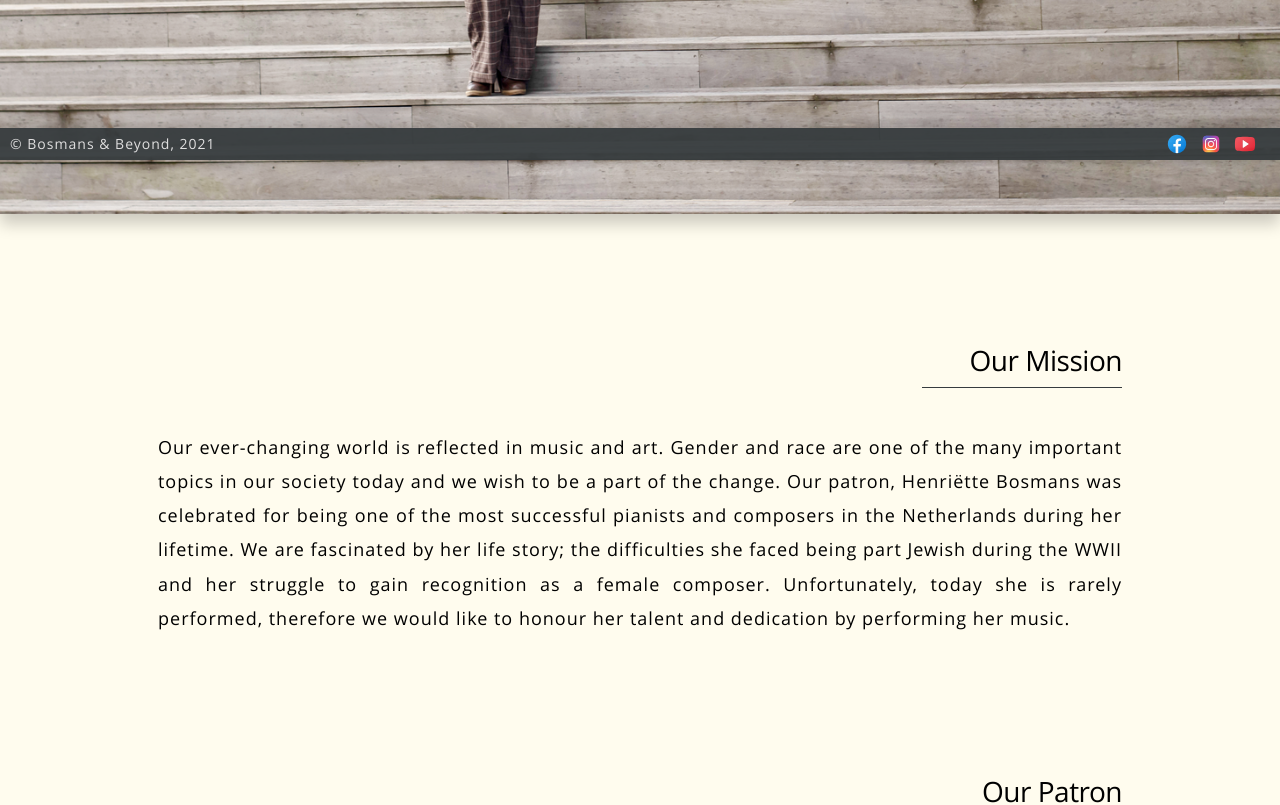
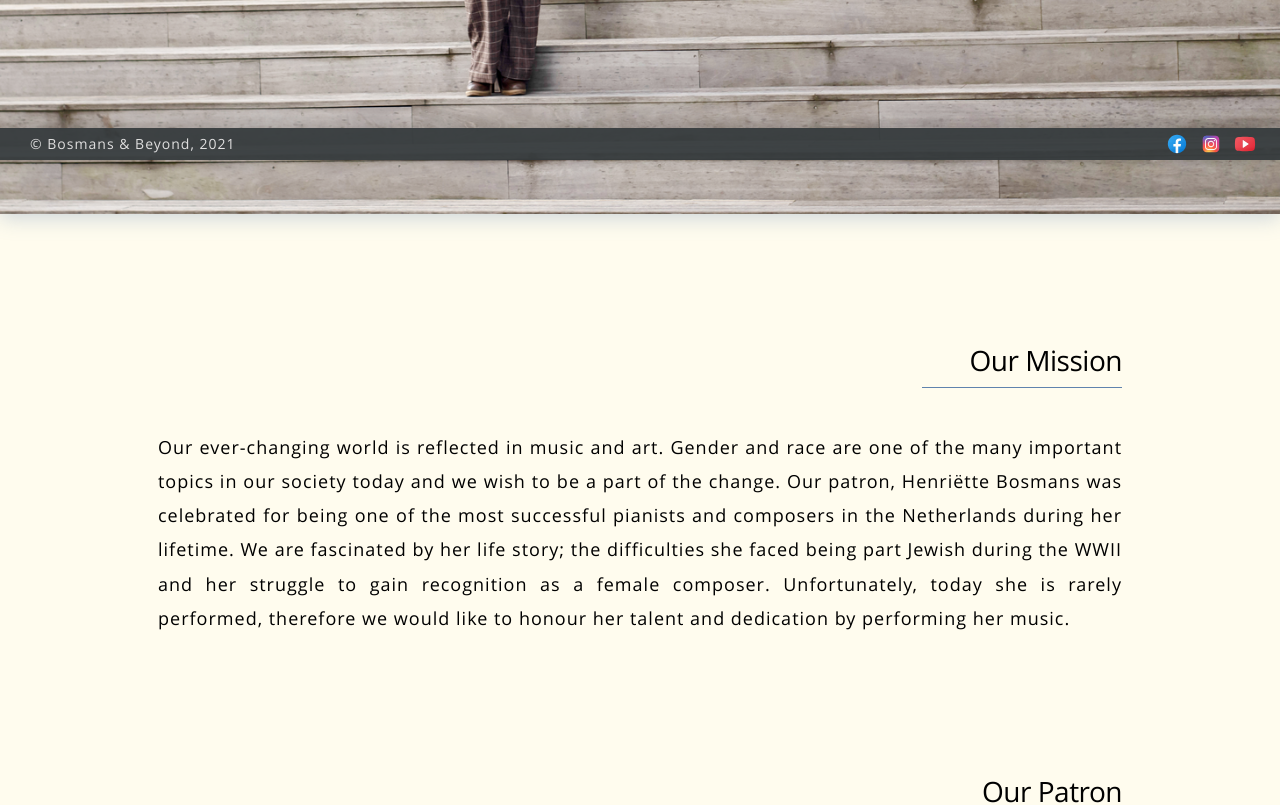
Before and after one commit to BKmetoff/bosmans-and-beyond, a React (Create React App) app: page / in a window 1280 px wide. Shown: the part 640-1445 px from the top of the page. Built offline with nearby package versions, Linux system fonts and the light colour scheme.

Commit message:
style: varoius style adjustments

```diff
--- a/src/components/backbone/Image.js
+++ b/src/components/backbone/Image.js
@@ -59,7 +59,8 @@ const Image = styled.img.attrs((props) => ({
 	${({ shadow }) =>
 		shadow !== undefined &&
 		css`
-			box-shadow: ${Theme.shadow.L};
+			/* box-shadow: ${Theme.shadow.L}; */
+			box-shadow: ${Theme.shadow.mPrimary};
 		`}
 
 	${({ footerIcon }) =>
--- a/src/components/backbone/Text.js
+++ b/src/components/backbone/Text.js
@@ -10,7 +10,7 @@ export const Text = styled.p`
 		footer !== undefined &&
 		css`
 			padding: 0;
-			padding-left: ${Theme.padding.XS};
+			padding-left: ${Theme.padding.M};
 			font-size: 14px;
 			@media (max-width: 768px) {
 				font-size: 12px;
@@ -42,5 +42,19 @@ export const Title = styled.h1`
 	text-align: end;
 	align-self: flex-end;
 	margin-right: ${Theme.margin.M};
-	border-bottom: 1px solid ${Theme.colors.dark};
+	border-bottom: 1px solid ${Theme.colors.primary};
+
+	${({ listTitle }) =>
+		listTitle !== undefined &&
+		css`
+			font-size: 26px;
+			width: 300px;
+			margin-left: ${Theme.margin.auto};
+
+			@media (max-width: 768px) {
+				font-size: 28px;
+				text-align: left;
+				margin-left: 5px;
+			}
+		`}
 `
--- a/src/components/theme/Theme.js
+++ b/src/components/theme/Theme.js
@@ -16,6 +16,7 @@ export const Theme = {
 		L: '0 10px 15px rgba(0,0,0,0.2)',
 		button: '0 5px 10px rgba(0,0,0,0.2)',
 		inverted: '0 -4px 20px rgba(0, 0, 0, 0.2)',
+		mPrimary: '0 4px 20px #6083ad52',
 	},
 
 	colors: {
```
